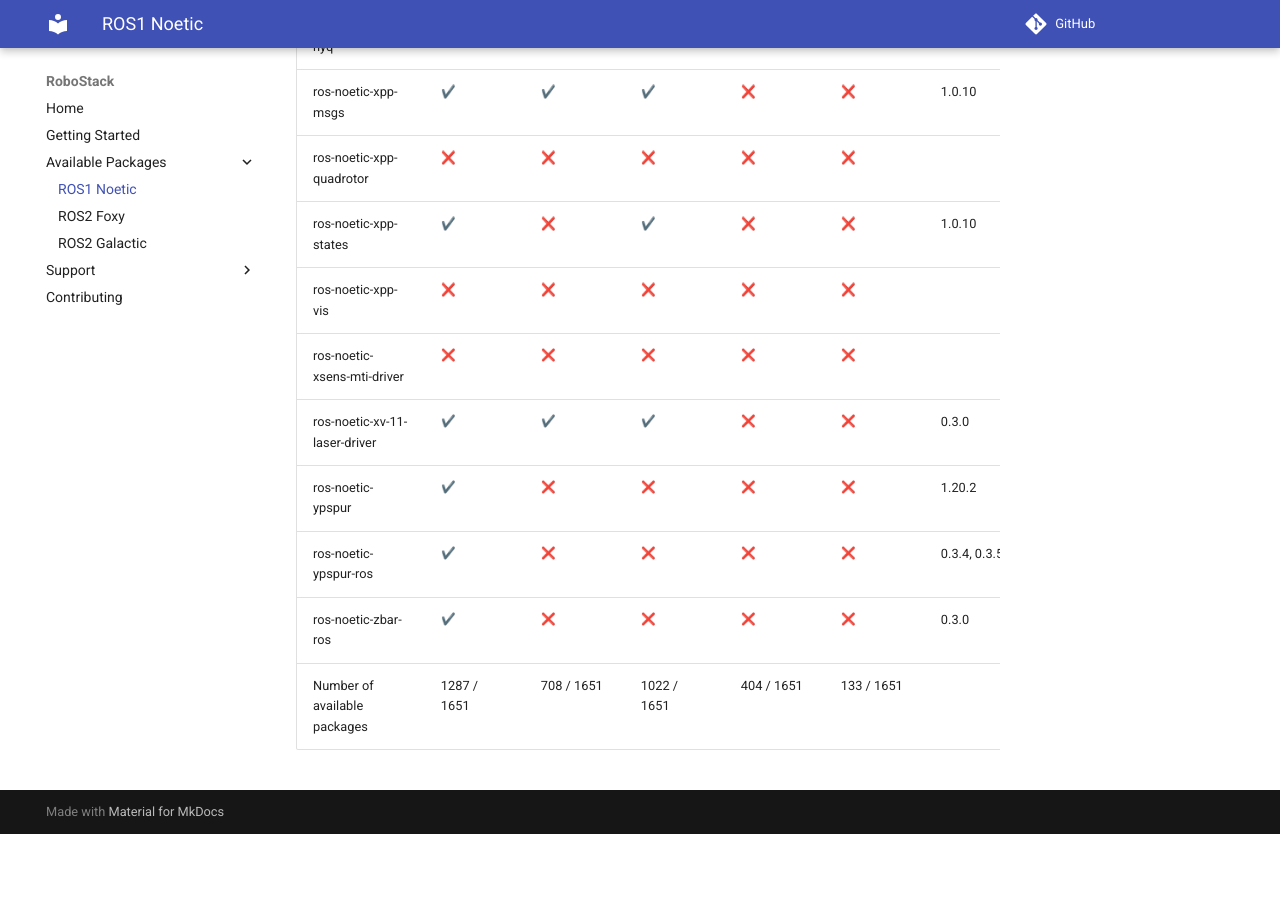
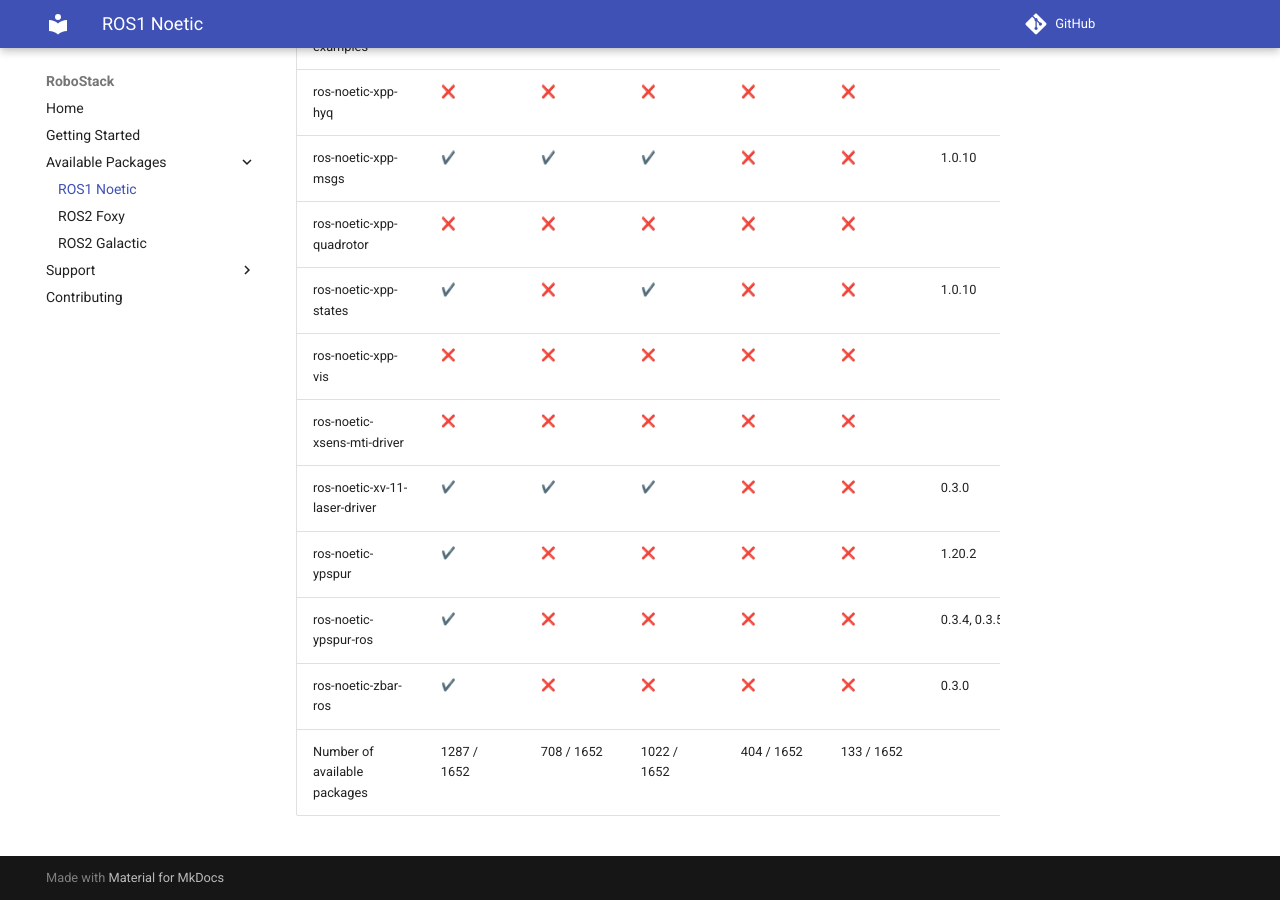
Before and after one commit to RoboStack/robostack.github.io, an MkDocs documentation site: the page built from docs/noetic.md, in a window 1280 px wide and 900 px high, scrolled down 120604 px. Built offline with MkDocs 1.6.1 and Material for MkDocs 9.7.7, drawn with Linux system fonts in a browser that asks for light colours; emoji names are drawn with the system emoji font; comment, search, counter and statistics services are not loaded; before the commit the page ends 121438 px from its top, so only the background shows below that; some of the changed text lies outside the part shown.

Commit message:
Update tables

```diff
--- a/docs/noetic.md
+++ b/docs/noetic.md
@@ -1651,4 +1652,4 @@
 | ros-noetic-ypspur | :heavy_check_mark: { data-sort='1' } | :x: { data-sort='0' } | :x: { data-sort='0' } | :x: { data-sort='0' } | :x: { data-sort='0' } | 1.20.2  |
 | ros-noetic-ypspur-ros | :heavy_check_mark: { data-sort='1' } | :x: { data-sort='0' } | :x: { data-sort='0' } | :x: { data-sort='0' } | :x: { data-sort='0' } | 0.3.4, 0.3.5  |
 | ros-noetic-zbar-ros | :heavy_check_mark: { data-sort='1' } | :x: { data-sort='0' } | :x: { data-sort='0' } | :x: { data-sort='0' } | :x: { data-sort='0' } | 0.3.0  |
-| Number of available packages |  1287 / 1651 | 708 / 1651 | 1022 / 1651 | 404 / 1651 | 133 / 1651 |
+| Number of available packages |  1287 / 1652 | 708 / 1652 | 1022 / 1652 | 404 / 1652 | 133 / 1652 |
```
Also changed, not shown: other parts of docs/noetic.md (+1 -0 lines), docs/foxy.md (+3 -1 lines), docs/galactic.md (+3 -1 lines).
